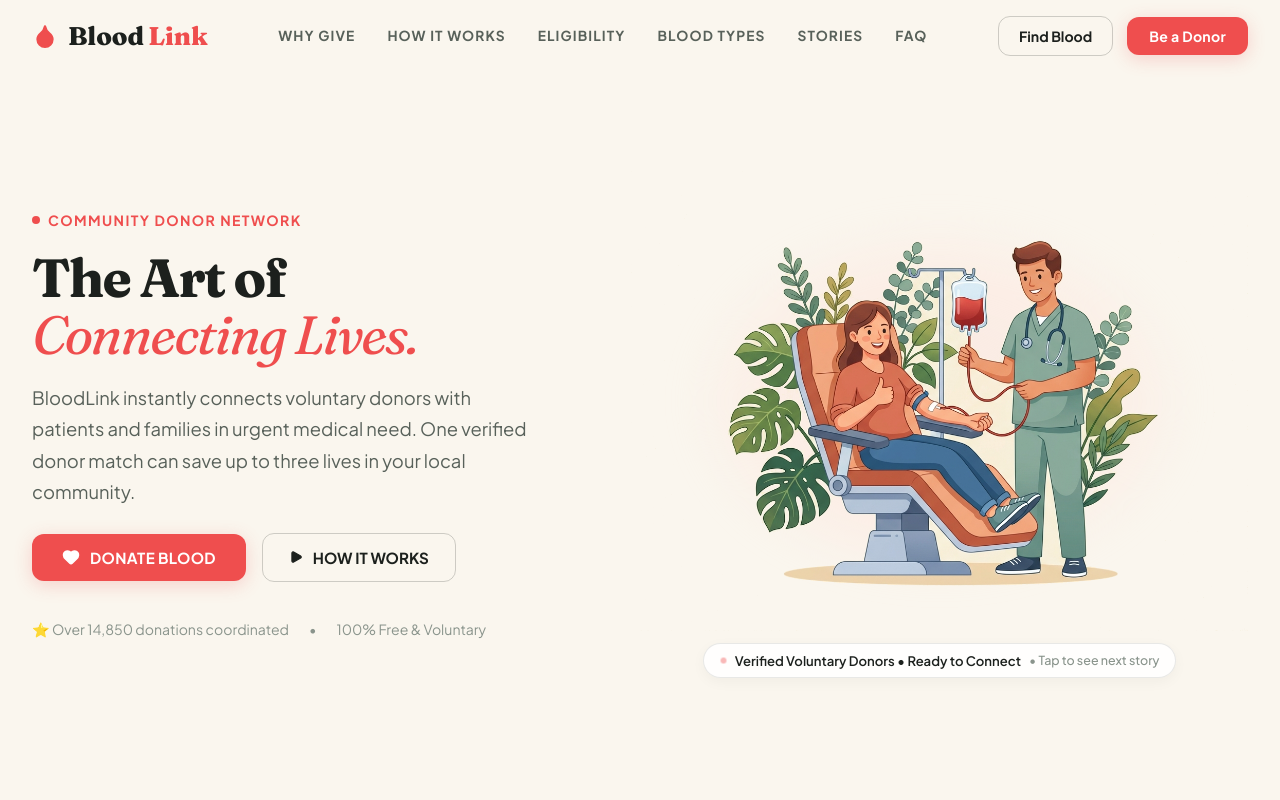
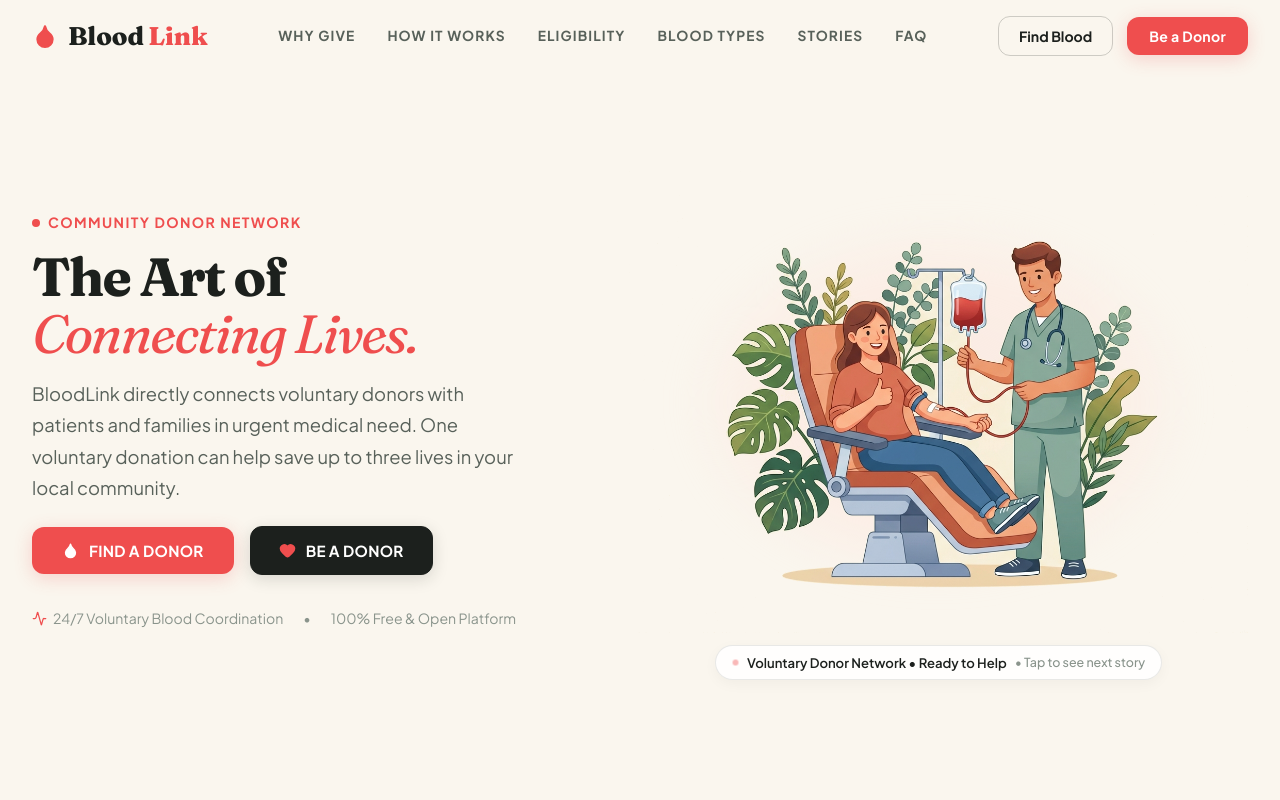
Before and after one commit to Shrey113/Assignment-1, a React (Vite) app in the folder client/: page / in a window 1280 px wide. Shown: the top 800 px of the page. Built offline with nearby package versions, Linux system fonts and the light colour scheme.

Commit message:
components and editorial styling for blood donation landing page

```diff
--- a/client/src/App.css
+++ b/client/src/App.css
@@ -80,16 +80,16 @@
   gap: 14px;
 }
 
-/* Hero Section (Fills remaining 100svh height without large empty gap) */
+/* Hero Section (Fills remaining 100svh height with tightened vertical rhythm) */
 .editorial-hero {
   flex: 1;
   max-width: 1360px;
   width: 100%;
   margin: 0 auto;
-  padding: 4px 32px 20px;
+  padding: 0 32px 14px;
   display: grid;
   grid-template-columns: 1.05fr 1.15fr;
-  gap: 36px;
+  gap: 32px;
   align-items: center;
   box-sizing: border-box;
   min-height: 0;
@@ -98,8 +98,9 @@
 .hero-text-block {
   display: flex;
   flex-direction: column;
-  gap: clamp(14px, 2.2vh, 24px);
+  gap: clamp(12px, 1.8vh, 20px);
   z-index: 2;
+  margin-top: -10px;
 }
 
 .hero-tagline-badge {
--- a/client/src/App.jsx
+++ b/client/src/App.jsx
@@ -101,8 +101,8 @@ const HERO_VARIANTS = [
     tagline: 'Community Donor Network',
     line1: 'The Art of',
     line2: 'Connecting Lives.',
-    quote: 'BloodLink instantly connects voluntary donors with patients and families in urgent medical need. One verified donor match can save up to three lives in your local community.',
-    badge: 'Verified Voluntary Donors • Ready to Connect'
+    quote: 'BloodLink directly connects voluntary donors with patients and families in urgent medical need. One voluntary donation can help save up to three lives in your local community.',
+    badge: 'Voluntary Donor Network • Ready to Help'
   },
   {
     src: '/editorial_donation_3.png',
@@ -110,8 +110,8 @@ const HERO_VARIANTS = [
     tagline: 'Urgent Emergency Alerts',
     line1: 'Fast Matches,',
     line2: 'Zero Delays.',
-    quote: 'When critical emergencies strike, BloodLink instantly alerts nearby compatible donors and coordinates rapid delivery to the hospital bedside within minutes.',
-    badge: 'Instant Emergency Alerts • Under 15m Response'
+    quote: 'When critical emergencies strike, BloodLink broadcasts instant alerts to compatible donors to coordinate life-saving blood for hospital patients without delay.',
+    badge: 'Instant Emergency Alerts • Rapid Coordination'
   },
   {
     src: '/editorial_donation_4.png',
@@ -119,7 +119,7 @@ const HERO_VARIANTS = [
     tagline: 'Direct Community Bridge',
     line1: 'Bridging Donors &',
     line2: 'Families in Need.',
-    quote: 'No more frantic phone calls or desperate social media posts. BloodLink directly matches patients with verified voluntary donors nearby ready to help.',
+    quote: 'No more frantic phone calls or desperate social media posts. BloodLink directly matches patients with voluntary donors ready to help in medical emergencies.',
     badge: 'Direct Donor-to-Patient Bridge • 100% Free'
   },
   {
@@ -128,7 +128,7 @@ const HERO_VARIANTS = [
     tagline: 'Smart Compatibility Search',
     line1: 'Find Your Match,',
     line2: 'Save a Life Today.',
-    quote: 'Our intelligent system pairs requesters with compatible donors across all 8 blood groups instantly, ensuring patients receive the exact match without lost time.',
+    quote: 'Our matching system pairs requesters with compatible voluntary donors across all 8 blood groups, ensuring patients receive the right match without lost time.',
     badge: 'Smart Compatibility Search • 8 Blood Groups'
   },
   {
@@ -137,8 +137,8 @@ const HERO_VARIANTS = [
     tagline: 'Everyday Life-Savers',
     line1: 'The Power of',
     line2: 'Community Heroes.',
-    quote: 'Join over 4,200 voluntary donors across your city. Register in 60 seconds, receive notifications when someone nearby needs your blood, and save lives.',
-    badge: '4,200+ Registered Heroes • Sign Up in 60s'
+    quote: 'Join voluntary donors across your community. Register in 60 seconds, receive alerts when someone needs your blood type, and help save lives.',
+    badge: 'Community Lifesavers • Sign Up in 60s'
   }
 ];
 
@@ -307,31 +307,31 @@ export default function App() {
 
             <div className="hero-action-buttons">
               <button
-                id="hero-donate-btn"
-                onClick={() => setShowDonorModal(true)}
+                id="hero-find-donor-btn"
+                onClick={() => setShowRequestModal(true)}
                 className="btn-editorial-primary"
               >
-                <Heart size={18} fill="#FFFFFF" />
-                <span>DONATE BLOOD</span>
+                <Droplet size={17} fill="#FFFFFF" />
+                <span>FIND A DONOR</span>
               </button>
 
               <button
-                id="hero-how-btn"
-                onClick={() => {
-                  const el = document.getElementById('why-donate');
-                  el?.scrollIntoView({ behavior: 'smooth' });
-                }}
-                className="btn-editorial-secondary"
+                id="hero-donate-btn"
+                onClick={() => setShowDonorModal(true)}
+                className="btn-editorial-dark"
               >
-                <Play size={14} fill="currentColor" />
-                <span>HOW IT WORKS</span>
+                <Heart size={17} fill="#EF4E4E" color="#EF4E4E" />
+                <span>BE A DONOR</span>
               </button>
             </div>
 
             <div className="hero-social-trust">
-              <span>⭐️ Over 14,850 donations coordinated</span>
+              <span style={{ display: 'inline-flex', alignItems: 'center', gap: '6px' }}>
+                <Activity size={15} color="#EF4E4E" />
+                <span>24/7 Voluntary Blood Coordination</span>
+              </span>
               <span>•</span>
-              <span>100% Free & Voluntary</span>
+              <span>100% Free & Open Platform</span>
             </div>
           </div>
 
--- a/client/src/index.css
+++ b/client/src/index.css
@@ -90,6 +90,32 @@ h1, h2, h3, h4 {
   box-shadow: 0 8px 24px var(--coral-glow);
 }
 
+.btn-editorial-dark {
+  display: inline-flex;
+  align-items: center;
+  justify-content: center;
+  gap: 10px;
+  padding: 14px 28px;
+  background-color: var(--text-primary);
+  color: #FFFFFF;
+  font-family: var(--font-sans);
+  font-weight: 700;
+  font-size: 0.95rem;
+  letter-spacing: 0.02em;
+  border-radius: 12px;
+  border: 1.5px solid var(--text-primary);
+  cursor: pointer;
+  box-shadow: 0 4px 16px rgba(28, 32, 29, 0.15);
+  transition: all var(--transition-fast);
+  text-decoration: none;
+}
+
+.btn-editorial-dark:hover {
+  background-color: #000000;
+  transform: translateY(-2px);
+  box-shadow: 0 8px 24px rgba(28, 32, 29, 0.25);
+}
+
 .btn-editorial-secondary {
   display: inline-flex;
   align-items: center;
```
